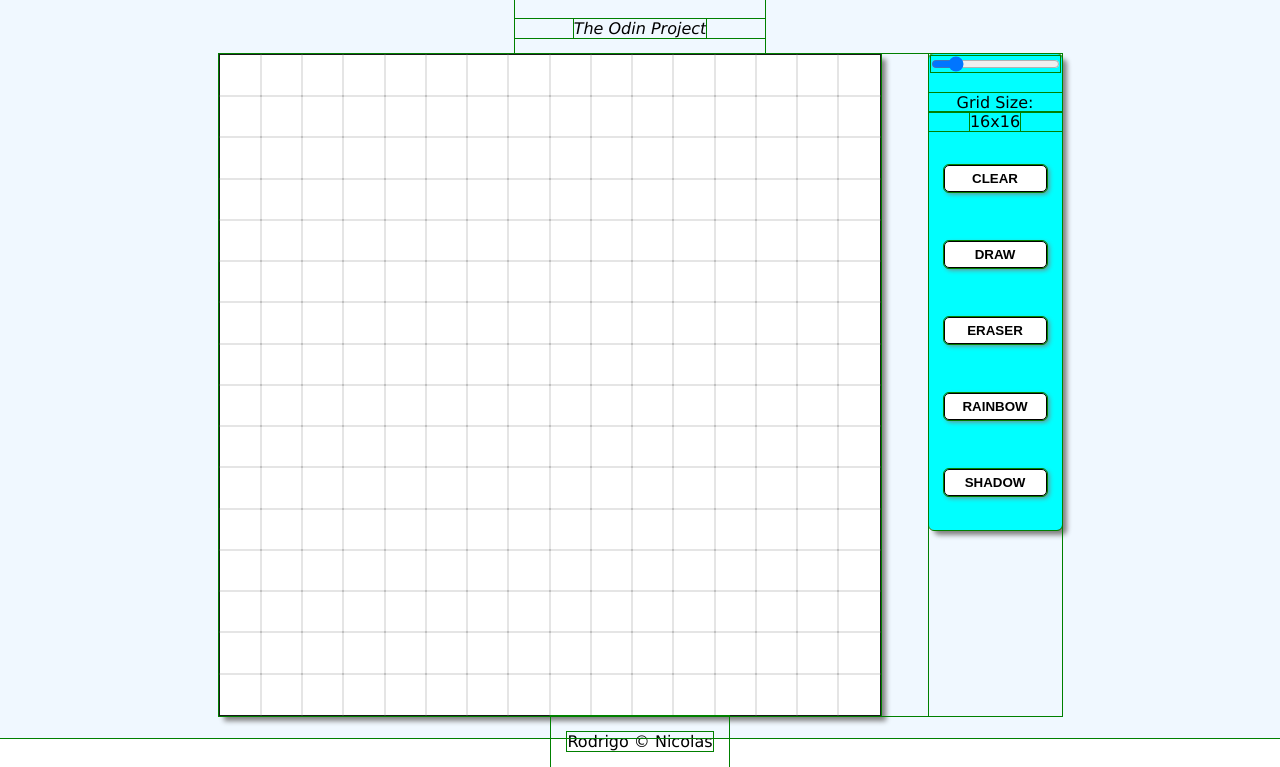
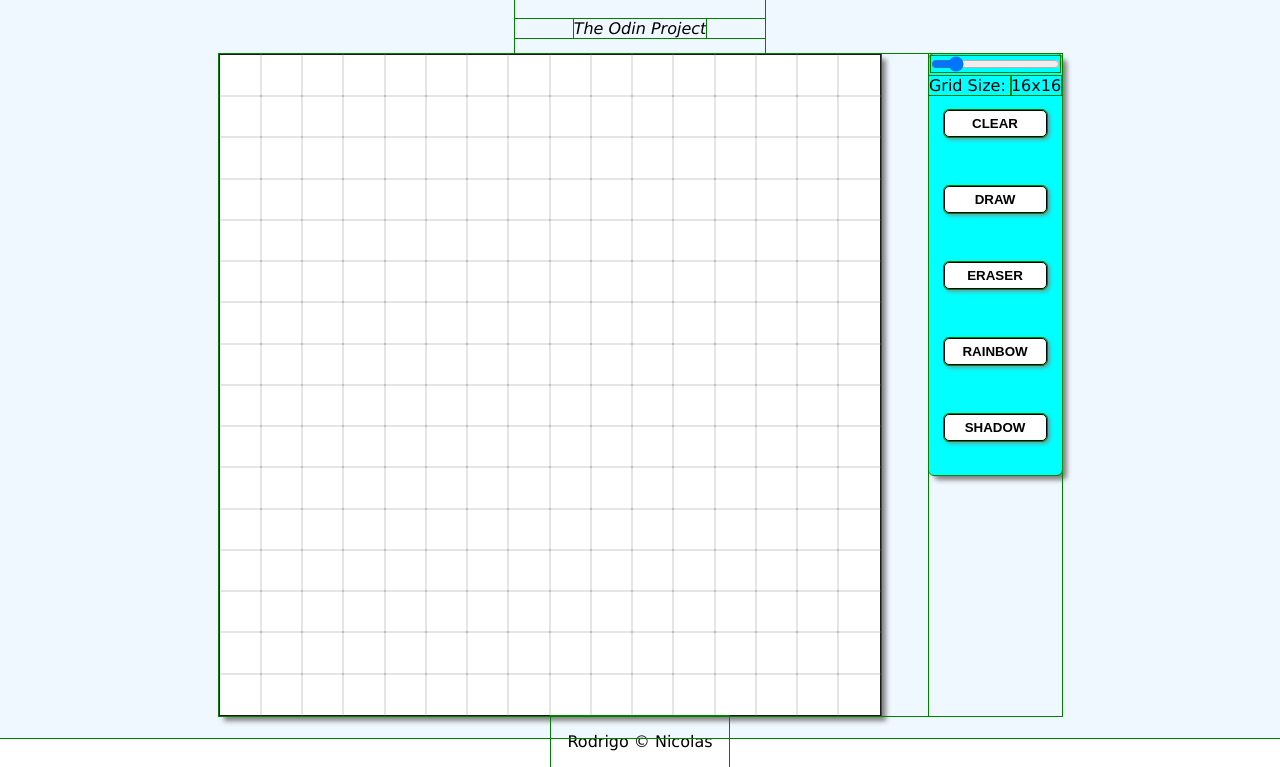
Before and after one commit to salocin-95/etch-a-sketch, a plain HTML site: page index.html in a window 1280 px wide. Shown: the part 62-829 px from the top of the page. Drawn offline with Linux system fonts and the light colour scheme.

Commit message:
Modify index.html

```diff
--- a/index.html
+++ b/index.html
@@ -23,8 +23,10 @@
 
             <div class="options-container">
                 <div class="buttons-container">
-                    <input type="range" min="1" max="100" value="16" id="grid-size" oninput="createGrid()" ><br>
-                    <span>Grid Size: </span><span class="grid-size-display">16x16</span><br>
+                    <div class="display-container">
+                        <input type="range" min="1" max="100" value="16" id="grid-size" oninput="createGrid()" ><br>
+                        <span class="grid-text"><span>Grid Size: </span><span class="grid-size-display">16x16</span></span><br>
+                    </div>
                     <button id="clear">CLEAR</button><br>
                     <button id="draw">DRAW</button><br>
                     <button id="eraser">ERASER</button><br>
@@ -36,7 +38,7 @@
         </main>
 
         <footer class="footer">
-            <span class="footer">Rodrigo © Nicolas</span>
+            Rodrigo © Nicolas
         </footer>
 
     </div>
```
